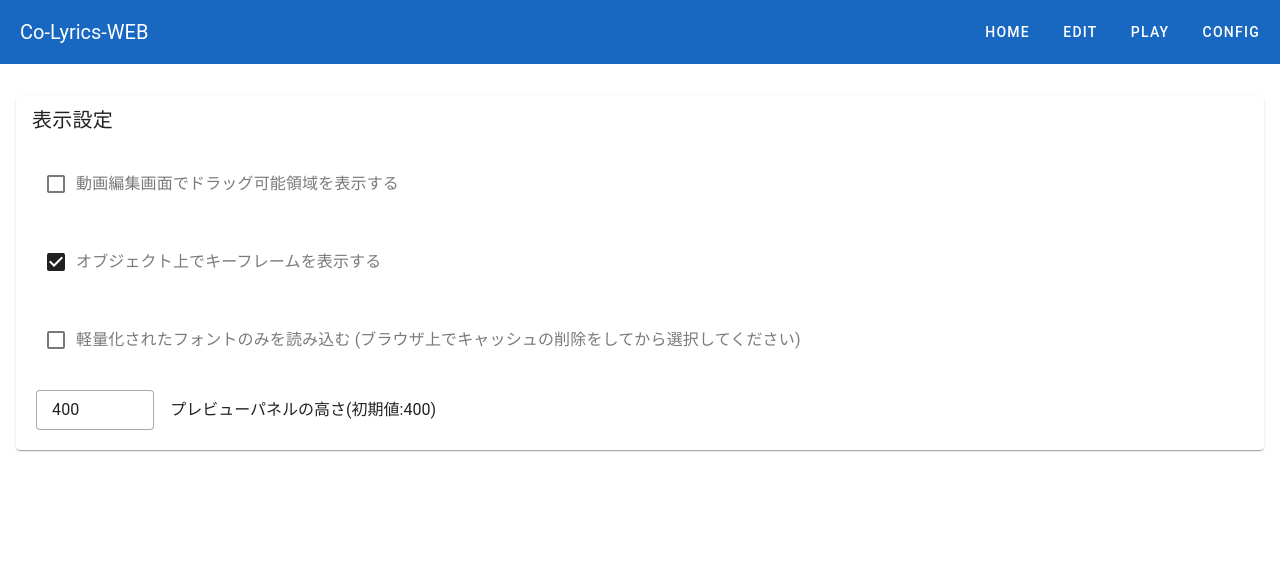
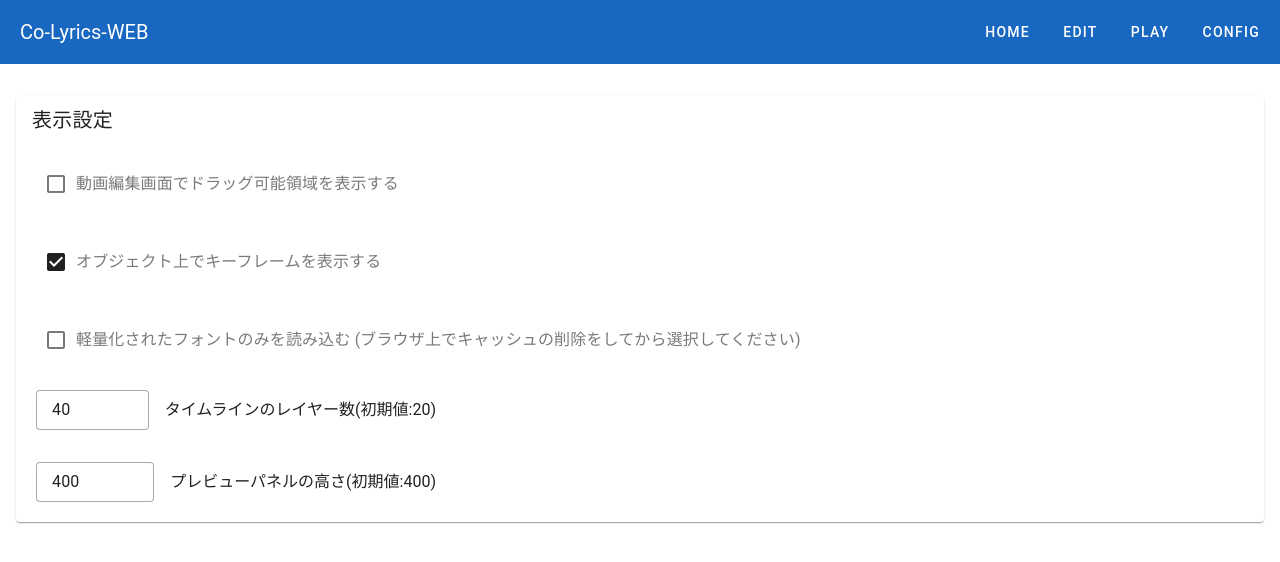
Before and after one commit to mino-8136/Co-Lyrics-WEB, a Vue app: page /config in a window 1280 px wide. Shown: the top 562 px of the page. Built offline with nearby package versions, Linux system fonts and the light colour scheme; a web font is replaced by a local one; what @imengyu/vue3-context-menu would draw is missing.

Commit message:
レイヤー数の変更に対応

```diff
--- a/src/stores/objectStore.ts
+++ b/src/stores/objectStore.ts
@@ -88,8 +88,8 @@ export const useConfigStore = defineStore('config', {
     isShowKeyframe: true,
     isLoadSubsetFont: false,
     upperSideHeight: 400,
+    timelineLayerNumbers: 40,
     // 非公開設定 //
-    timelineLayerNumbers: 40,
     timelineLayerHeight: 40
   }),
   actions: {},
--- a/src/views/ConfigView.vue
+++ b/src/views/ConfigView.vue
@@ -27,6 +27,23 @@
           type="number"
           variant="outlined"
           density="compact"
+          class="mb-8"
+          hide-details
+          single-line
+          style="width: 400px"
+          step="1"
+          v-model.number="configStore.timelineLayerNumbers"
+          @change="
+            configStore.timelineLayerNumbers = clClamp(20, 50, configStore.timelineLayerNumbers)
+          "
+        >
+          <template v-slot:append>タイムラインのレイヤー数(初期値:20)</template>
+        </v-text-field>
+
+        <v-text-field
+          type="number"
+          variant="outlined"
+          density="compact"
           hide-details
           single-line
           style="width: 400px"
```
